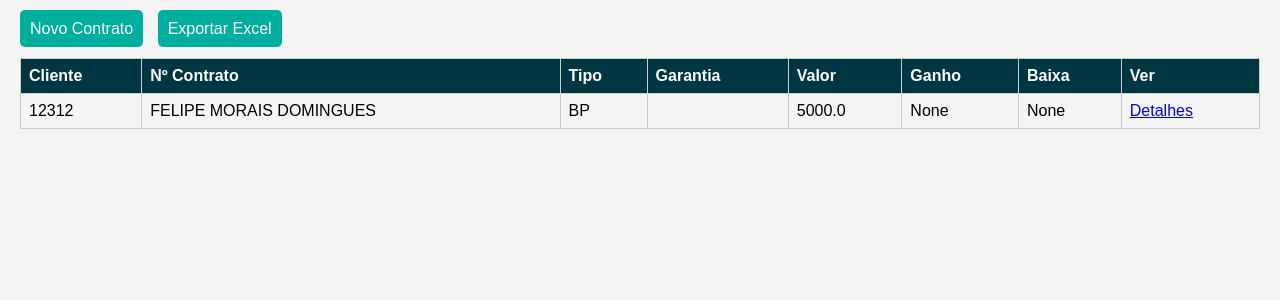
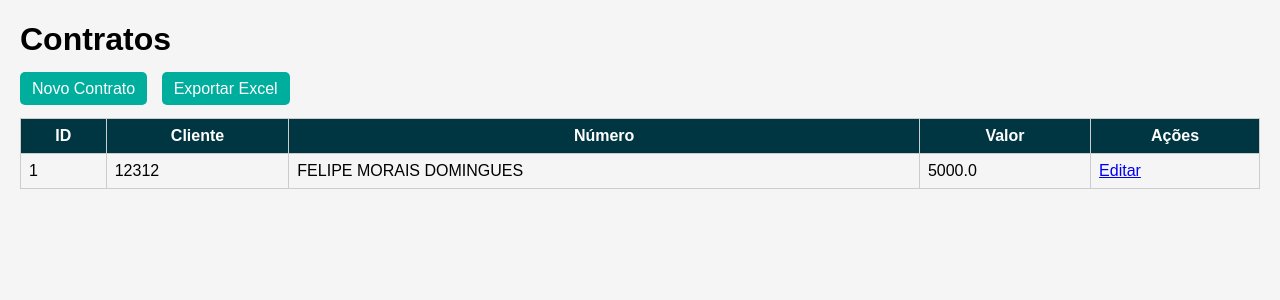
Before and after one commit to felipe4128/Cobran-a, a Flask app: page / in a window 1280 px wide. Shown: the top 300 px of the page. Run offline with Flask 3, Linux system fonts and the light colour scheme; data comes from the database, SQL or seed files in the repository.

Commit message:
Atualiza templates com visual Sicoob

```diff
--- a/templates/index.html
+++ b/templates/index.html
@@ -4,46 +4,27 @@
   <meta charset="UTF-8">
   <title>Contratos</title>
   <style>
-        body { font-family: Arial; background-color: #f5f5f5; margin: 20px; }
-        table { width: 100%; border-collapse: collapse; margin-bottom: 20px; }
-        th, td { padding: 8px; border: 1px solid #ccc; text-align: left; }
-        th { background-color: #003641; color: white; }
-        a.botao { background-color: #00AE9D; padding: 10px; text-decoration: none; color: white; border-radius: 5px; margin-right: 10px; }
-        .botoes { margin-bottom: 20px; }
+    body { font-family: Arial; margin: 20px; background: #f5f5f5; }
+    table { width: 100%; border-collapse: collapse; margin-top: 20px; }
+    th, td { padding: 8px; border: 1px solid #ccc; }
+    th { background: #003641; color: #fff; }
+    a.btn { padding: 8px 12px; background: #00AE9D; color: white; text-decoration: none; border-radius: 5px; margin-right: 10px; }
   </style>
 </head>
 <body>
-    <div class="botoes">
-        <a href="/novo" class="botao">Novo Contrato</a>
-        <a href="/exportar" class="botao">Exportar Excel</a>
-    </div>
+  <h1>Contratos</h1>
+  <a class="btn" href="/novo">Novo Contrato</a>
+  <a class="btn" href="/exportar">Exportar Excel</a>
   <table>
-        <thead>
     <tr>
-                <th>Cliente</th>
-                <th>Nº Contrato</th>
-                <th>Tipo</th>
-                <th>Garantia</th>
-                <th>Valor</th>
-                <th>Ganho</th>
-                <th>Baixa</th>
-                <th>Ver</th>
+      <th>ID</th><th>Cliente</th><th>Número</th><th>Valor</th><th>Ações</th>
     </tr>
-        </thead>
-        <tbody>
     {% for c in contratos %}
     <tr>
-                <td>{{ c.cliente }}</td>
-                <td>{{ c.numero }}</td>
-                <td>{{ c.tipo_contrato }}</td>
-                <td>{{ c.garantia }}</td>
-                <td>{{ c.valor }}</td>
-                <td>{{ c.ganho }}</td>
-                <td>{{ c.data_baixa }}</td>
-                <td><a href="/contrato/{{ c.id }}">Detalhes</a></td>
+      <td>{{ c.id }}</td><td>{{ c.cliente }}</td><td>{{ c.numero }}</td><td>{{ c.valor }}</td>
+      <td><a href="/contrato/{{ c.id }}">Editar</a></td>
     </tr>
     {% endfor %}
-        </tbody>
   </table>
 </body>
 </html>
```
Also changed, not shown: templates/contrato.html (+9 -7 lines), templates/novo.html (+25 -7 lines). Lines whose indentation alone changed are shown as unchanged.
